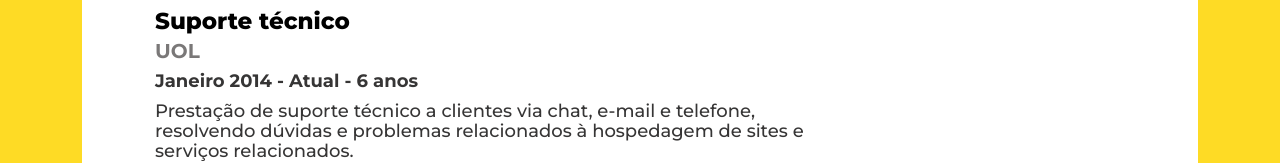
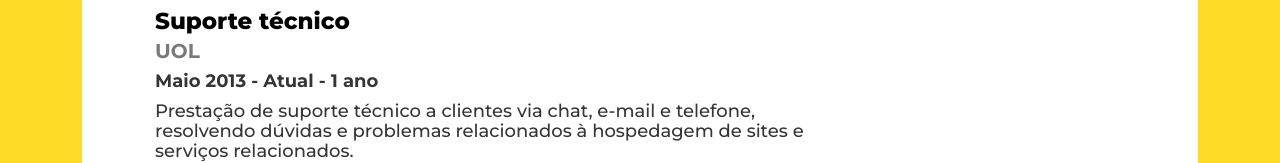
Before and after one commit to EdilsonBaggio/card-dev-react, a React (Create React App) app: page / in a window 1280 px wide. Shown: the part 1338-1501 px from the top of the page. Built offline with nearby package versions, Linux system fonts and the light colour scheme; no server answers.

Commit message:
Adicionado experiências

```diff
--- a/src/components/index.js
+++ b/src/components/index.js
@@ -163,7 +163,7 @@ export function ConteudoHome() {
                             <h2>Experiência</h2>
                             <h3>Suporte técnico</h3>
                             <h4>UOL</h4>
-                            <span>Janeiro 2014 - Atual - 6 anos</span>
+                            <span>Maio 2013 - Atual - 1 ano</span>
                             <p>Prestação de suporte técnico a clientes via chat, e-mail e telefone, resolvendo dúvidas e problemas relacionados à hospedagem de sites e serviços relacionados.</p>
                             <p>Identificação e resolução de questões técnicas, como problemas de DNS, e-mails, FTP, SSL e outros aspectos da hospedagem</p>
                             <p>Configuração e gerenciamento de contas de hospedagem, domínios e bancos de dados.</p>
```
